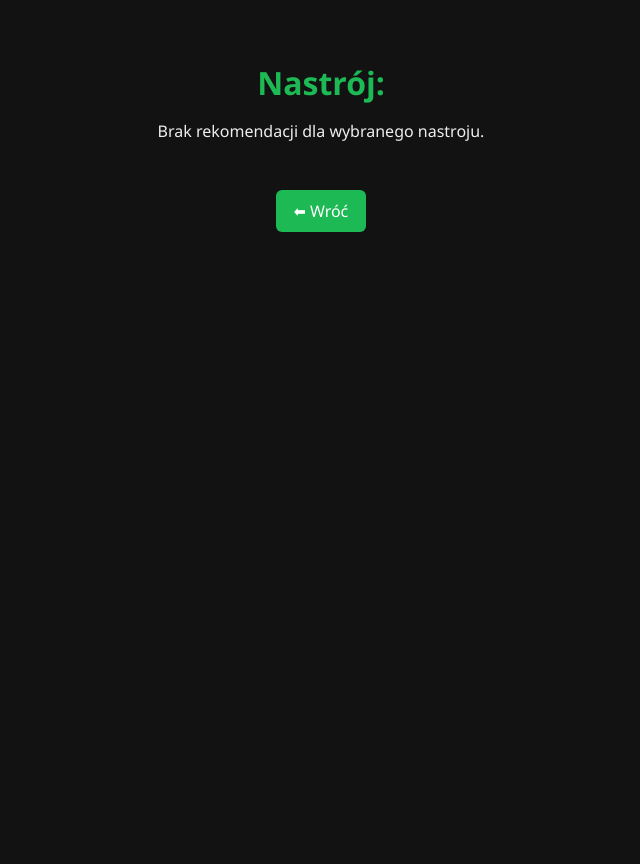
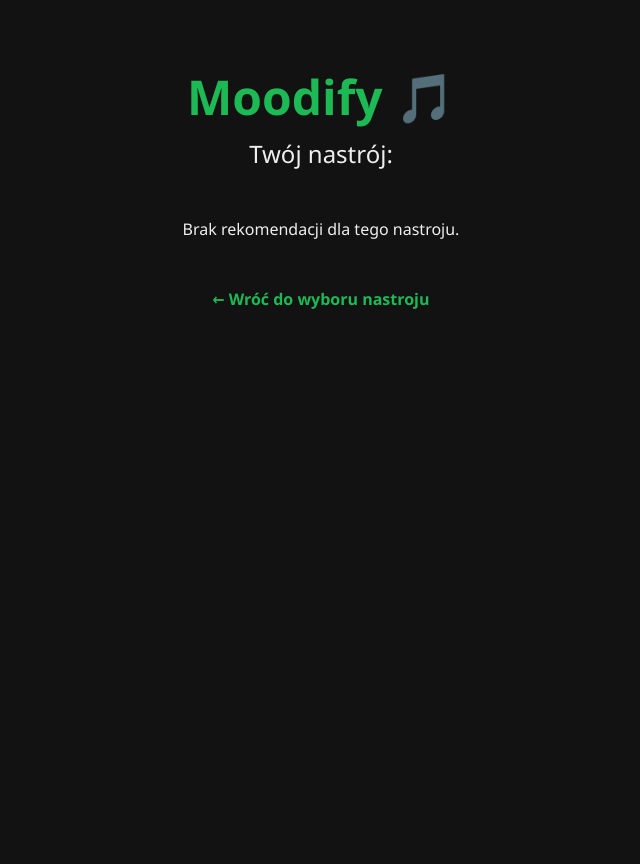
Before and after one commit to czvrnaa/Moodify, a Flask app: template templates/mood.html in a window 1280 px wide. Shown: the whole page, without its empty margins (319-959 px from the left). Before the commit the page ends 232 px from the top, so only its background shows below. Run offline with Flask 2, Linux system fonts and the light colour scheme; the template is opened without the code that fills it, so the values that code supplies are empty.

Commit message:
Initial commit - Moodify app

```diff
--- a/app.py
+++ b/app.py
@@ -43,15 +43,22 @@
     ],
 }
 
-@app.route("/", methods=["GET", "POST"])
+@app.route("/", methods=["GET"])
+def index():
+    return render_template("index.html", moods=mood_settings)
+
+@app.route("/mood", methods=["POST"])
 def mood():
-    if request.method == "POST":
-        selected_mood = request.form.get("mood")
-        if selected_mood in songs_by_mood:
-            return render_template("index.html", mood=selected_mood, moods=mood_settings, recommendations=songs_by_mood[selected_mood])
-        else:
-            return render_template("index.html", moods=mood_settings, error="Nieznany nastrój.")
-    return render_template("index.html", moods=mood_settings)
+    selected_mood = request.form.get("mood")
+    print("Odebrano nastrój:", selected_mood)
+    if selected_mood in songs_by_mood:
+        return render_template(
+            "mood.html",
+            mood=selected_mood,
+            moods=mood_settings,
+            recommendations=songs_by_mood[selected_mood]
+        )
+    return render_template("index.html", moods=mood_settings, error="Niepoprawny nastrój.")
 
 if __name__ == "__main__":
     import os
--- a/templates/mood.html
+++ b/templates/mood.html
@@ -2,7 +2,7 @@
 <html lang="pl">
 <head>
   <meta charset="UTF-8" />
-  <title>Rekomendacje - Moodify</title>
+  <title>Moodify - rekomendacje dla {{ mood|capitalize }}</title>
   <style>
     body {
       background-color: #121212;
@@ -10,73 +10,84 @@
       font-family: "Segoe UI", Tahoma, Geneva, Verdana, sans-serif;
       padding: 2rem;
       text-align: center;
+      min-height: 100vh;
+      margin: 0;
+      display: flex;
+      flex-direction: column;
+      align-items: center;
     }
     h1 {
+      font-size: 3rem;
       color: #1db954;
-      font-size: 2rem;
-      margin-bottom: 1rem;
+      margin-bottom: 0.5rem;
+    }
+    .mood-header {
+      font-size: 1.5rem;
+      margin-bottom: 2rem;
     }
     ul {
       list-style: none;
       padding: 0;
       max-width: 600px;
       margin: 0 auto;
+      text-align: left;
+      width: 100%;
     }
     li {
-      background: #1e1e1e;
-      margin-bottom: 1.5rem;
+      background: #222;
+      margin: 1rem 0;
       padding: 1rem;
-      border-radius: 10px;
-      box-shadow: 0 2px 5px rgba(0,0,0,0.3);
+      border-radius: 8px;
+      box-shadow: 0 1px 5px rgba(0,0,0,0.5);
+    }
+    strong {
+      font-size: 1.2rem;
+    }
+    em {
+      display: block;
+      margin-top: 0.5rem;
+      font-style: italic;
+      color: #aaa;
     }
     iframe {
+      margin-top: 0.75rem;
       width: 100%;
       height: 80px;
+      border: none;
       border-radius: 12px;
-      border: none;
-      margin-top: 0.5rem;
     }
-    .description {
-      font-style: italic;
-      color: #aaa;
-      margin-top: 0.5rem;
-    }
-    a {
+    a.back {
+      margin-top: 2rem;
       color: #1db954;
       text-decoration: none;
+      font-weight: bold;
+      font-size: 1rem;
     }
-    .back {
-      margin-top: 2rem;
-      display: inline-block;
-      padding: 10px 18px;
-      background: #1db954;
-      color: white;
-      border-radius: 6px;
-      text-decoration: none;
-      transition: background 0.3s ease;
-    }
-    .back:hover {
-      background: #17a44c;
+    a.back:hover {
+      text-decoration: underline;
     }
   </style>
 </head>
 <body>
-  <h1>Nastrój: {{ mood|capitalize }} {{ moods[mood].emoji }}</h1>
+  <h1>Moodify 🎵</h1>
+  <div class="mood-header">
+    Twój nastrój: {{ mood|capitalize }} {{ moods[mood].emoji }}
+  </div>
 
   {% if recommendations %}
     <ul>
       {% for song in recommendations %}
         <li>
           <strong>{{ song.artist }}</strong> – {{ song.name }}
-          <div class="description">{{ song.description }}</div>
-          <iframe src="{{ song.spotify }}" allow="autoplay; clipboard-write; encrypted-media; fullscreen; picture-in-picture" allowfullscreen loading="lazy"></iframe>
+          <em>{{ song.description }}</em>
+          <iframe src="{{ song.spotify }}" allow="encrypted-media" allow="autoplay" allowfullscreen></iframe>
         </li>
       {% endfor %}
     </ul>
   {% else %}
-    <p>Brak rekomendacji dla wybranego nastroju.</p>
+    <p>Brak rekomendacji dla tego nastroju.</p>
   {% endif %}
 
-  <a class="back" href="{{ url_for('index') }}">⬅ Wróć</a>
+  <a href="{{ url_for('index') }}" class="back">← Wróć do wyboru nastroju</a>
 </body>
 </html>
```
Also changed, not shown: templates/index.html (+23 -8 lines).
